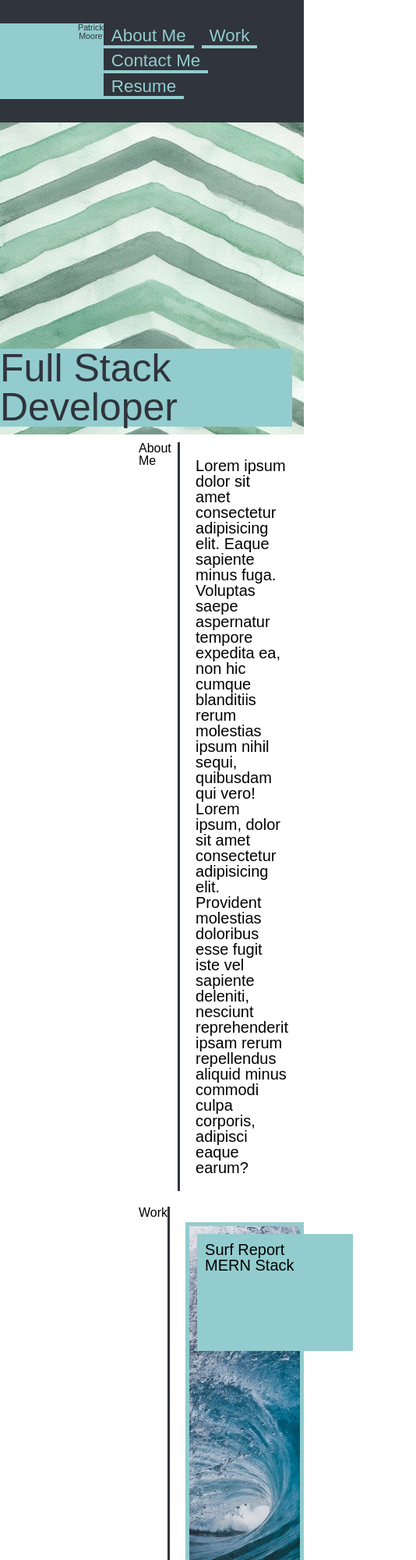
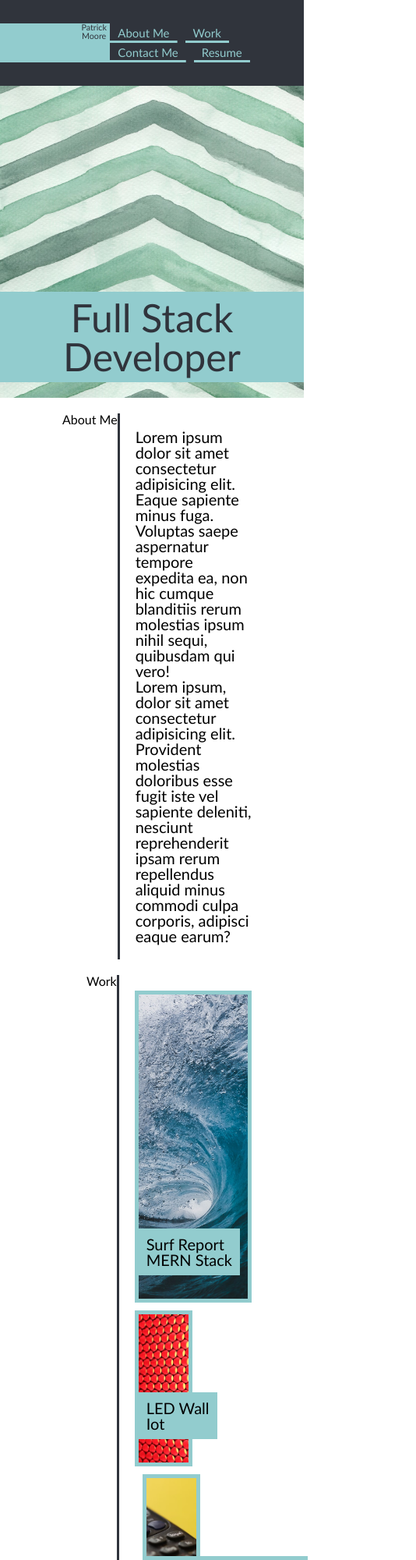
Before and after one commit to mooreFL/Patrick-Moore-Portfolio, a plain HTML site: page index.html in a window 390 px wide. Shown: the top 2000 px of the page at 78% size, 534 px wide, since content can reach past the window. Drawn offline with Linux system fonts and the light colour scheme.

Commit message:
updated html tags added media queries and updated flexbox

```diff
--- a/index.html
+++ b/index.html
@@ -45,7 +45,7 @@
       <section class="info-section">
         <h2 id="work">Work</h2>
         <div class="graybar">
-          <div class="projecticon" id="surf">
+          <div class="projecticonsurf" id="surf">
             <p>Surf Report <br />MERN Stack</p>
           </div>
 
@@ -67,6 +67,10 @@
         </div>
       </section>
 
+
+    </main>
+
+    <footer>
         <section class="info-section">
             <h2 id="contact-me">Contact Me</h2>
             <div class="footer"></div>
@@ -76,6 +80,6 @@
                 </div>
             </div>
           </section>
-    </main>
+    </footer>
   </body>
 </html>
--- a/style.css
+++ b/style.css
@@ -9,36 +9,11 @@
 }
 
 body {
-    font-family: sans-serif;
+    font-family: 'Trebuchet MS', 'Lucida Sans Unicode', 'Lucida Grande', 'Lucida Sans', Arial, sans-serif;
 }
 
+
 header {
-    flex-direction: row;
-}
-
-header h1{
-    display: inline-block;
-    background-color: var(--blue);
-    color: var(--gray);
-    padding-left: 100px;
-    font-size: 2.75vw;
-}
-
- .about {
-    text-decoration: none;
-    padding: 5px 10px;
-    color: var(--blue);
-    margin-right: 10px;
-    background-image: linear-gradient(270deg, var(--blue) 0%, var(--blue) 100%);
-    background-repeat: no-repeat;
-    background-size: 100% 0.2em;
-    background-position: bottom;
-    transition: all 0.25s ease-in;
-    font-size: 1.4rem;
- }
-
-
- header {
     display:flex;
     flex-direction: row;
     flex-wrap: nowrap;
@@ -50,9 +25,13 @@ header h1{
     font-size: 40px;
 }
 
-a:hover {
+header h1{
+    display: inline-block;
     background-color: var(--blue);
-  }
+    color: var(--gray);
+    padding-left: 100px;
+    font-size: 2.75vw;
+}
 
 nav {
     display: flex;
@@ -67,58 +46,55 @@ nav a {
     font-size: 1.4rem;
 }
 
+a:hover {
+    background-color: var(--blue);
+  }
+
+.about {
+    text-decoration: none;
+    padding: 5px 10px;
+    color: var(--blue);
+    margin-right: 10px;
+    background-image: linear-gradient(270deg, var(--blue) 0%, var(--blue) 100%);
+    background-repeat: no-repeat;
+    background-size: 100% 0.2em;
+    background-position: bottom;
+    transition: all 0.25s ease-in;
+    font-size: 15px;
+ }
+
+ .info-section{
+     /* margin: 15px, 0; */
+     /* padding: 10px 0; */
+     flex-direction: row;
+     display:flex;
+     margin-top: 20px;
+     /* justify-content: space-between; */
+ }
+
+#aboutme {
+    margin-left: 80px;
+}
+
+ #work {
+     margin-left: 111px;
+ }
+
+ #contact-me{
+     margin-left: 66px;
+ }
+
 .fullstack {
-    display: inline-block;
+
+    display: inline;
     margin-right: 15px;
     margin-top: 290px;
     font-size: 50px;
     background-color: var(--blue);
     color: var(--gray);
-}
-
-graybar p {
-    color: var(--gray);
-    display: inline-block;
-    font-size: 45px;
-    padding: 15px;
-    text-align: right;
-    width: 10%;
-    background-color: var(--blue);
-}
-
-.info-section{
-    margin: 20px, 0;
-    padding: 10px 0;
-    flex-direction: row;
-    display:flex;
-    justify-content: space-between;
-}
-
-h2{
-    padding-left: 100px;
-    margin-left: 20%;
-}
-
-.graybar {
-    display: flex;
-    flex-wrap: wrap;
-    justify-content: center;
-    font-size: 20px;
-    padding: 20px;
-    width: 50%;
-    border-left: var(--gray) 3px solid;
-}
-
-
- .contact {
-    display: flex;
-    color: var(--gray);
-    font-size: 20px;
-    padding: 20px;
-    width: 50%;
-    border-left: var(--gray) 3px solid;
-    text-align: center;
-    text-decoration: underline;
+    margin-right: 60px;
+    margin-bottom: 20px;
+    padding: 8px;
 }
 
 .background {
@@ -127,19 +103,68 @@ h2{
     height: 400px;
     background-size: cover;
     background-position: center;
+    display: flex;
+    justify-content: flex-end;
+    align-items: flex-end;
 }
+
+.graybar {
+    display: flex;
+    flex-wrap: wrap;
+    /* justify-content: center; */
+    font-size: 20px;
+    height: relative;
+    padding: 20px;
+    width: 50%;
+    border-left: var(--gray) 3px solid;
+}
+
+ /* h2{
+    padding-left: 100px;
+    margin-left: 20%;
+
+}   */
+
+.contact {
+    display: flex;
+    flex-direction: row;
+    color: var(--gray);
+    font-size: 20px;
+    padding: 20px;
+    width: 50%;
+    border-left: var(--gray) 3px solid;
+    /* text-align: center; */
+    text-decoration: underline;
+    justify-content: space-around;
+}
+
 
 .projecticon{
     border: 5px solid var(--blue);
+    margin-top: 10px;
 }
 
 
-.projecticon p {
-    height: 150px;
-    width: 200px;
+.projecticonsurf p{
+    position: absolute;
+    /* height: 150px;
+    width: 200px; */
     padding: 10px;
-    margin: 10px;
+    margin-top: 300px;
     background-color: var(--blue);
+}
+
+.projecticon p{
+    position: absolute;
+    /* height: 150px;
+    width: 200px; */
+    padding: 10px;
+    margin-top: 100px;
+    background-color: var(--blue);
+}
+
+.projecticonsurf{
+    border: 5px solid var(--blue);
 }
 
 .projecticon:first-child{
@@ -147,24 +172,18 @@ h2{
     width: 400px;
 }
 
-.box {
-    display: flex;
-    flex-wrap: wrap;
-    justify-content: center;
-}
-
 #surf{
     background-image: url(./assets/jeremy-bishop-iftBhUFfecE-unsplash\ \(1\).jpg);
-    width:100%;
-    height: 100%;
+    width: 99%;
+    height: 400px;
     background-size: cover;
     background-position: center;
 }
 
 #ledwall {
     background-image: url(./assets/lukasz-niescioruk-LHgq4S_Zk2w-unsplash\ \(1\).jpg);
-    width: 50%;
-    height: 50%;
+    width: 49%;
+    height: 200px;
     background-size: cover;
     background-position: center;
     background-color: var(--blue);
@@ -172,8 +191,9 @@ h2{
 
 #calculator {
     background-image: url(./assets/clayton-robbins-ihqB-c8C7Bc-unsplash.jpg);
-    width: 50%;
-    height: 50%;
+    width: 49%;
+    height: 200px;
+    margin-left: 10px;
     background-size: cover;
     background-position: center;
     background-color: var(--blue);
@@ -181,8 +201,8 @@ h2{
 
 #puzzle {
     background-image: url(./assets/hans-peter-gauster-3y1zF4hIPCg-unsplash.jpg);
-    width: 50%;
-    height: 50%;
+    width: 49%;
+    height: 200px;
     background-size: contain;
     background-position: center;
     background-color: var(--blue);
@@ -190,17 +210,35 @@ h2{
 
 #runbuddy {
     background-image: url(./assets/lucas-favre-JnoNcfFwrNA-unsplash.jpg);
-    width: 50%;
-    height: 50%;
+    width: 49%;
+    height: 200px;
+    margin-left: 10px;
     background-size: cover;
     background-position: center;
     background-color: var(--blue);
 }
 
-.contact {
-    text-decoration: none;
+/* .contact {
+    text-decoration: underline;
+    color: var(--gray);
     padding: 5px 10px;
-}
+    font-size: 24px;
+} */
 
 
 /* @media max width 768px */
+
+@media screen and (max-width: 980px){
+
+
+}
+
+@media screen and (max-width: 768px){
+.fullstack{
+    margin-right: 0;
+}
+.background{
+    justify-content: center;
+    text-align: center;
+}
+}
```
Lines whose indentation alone changed are shown as unchanged.
